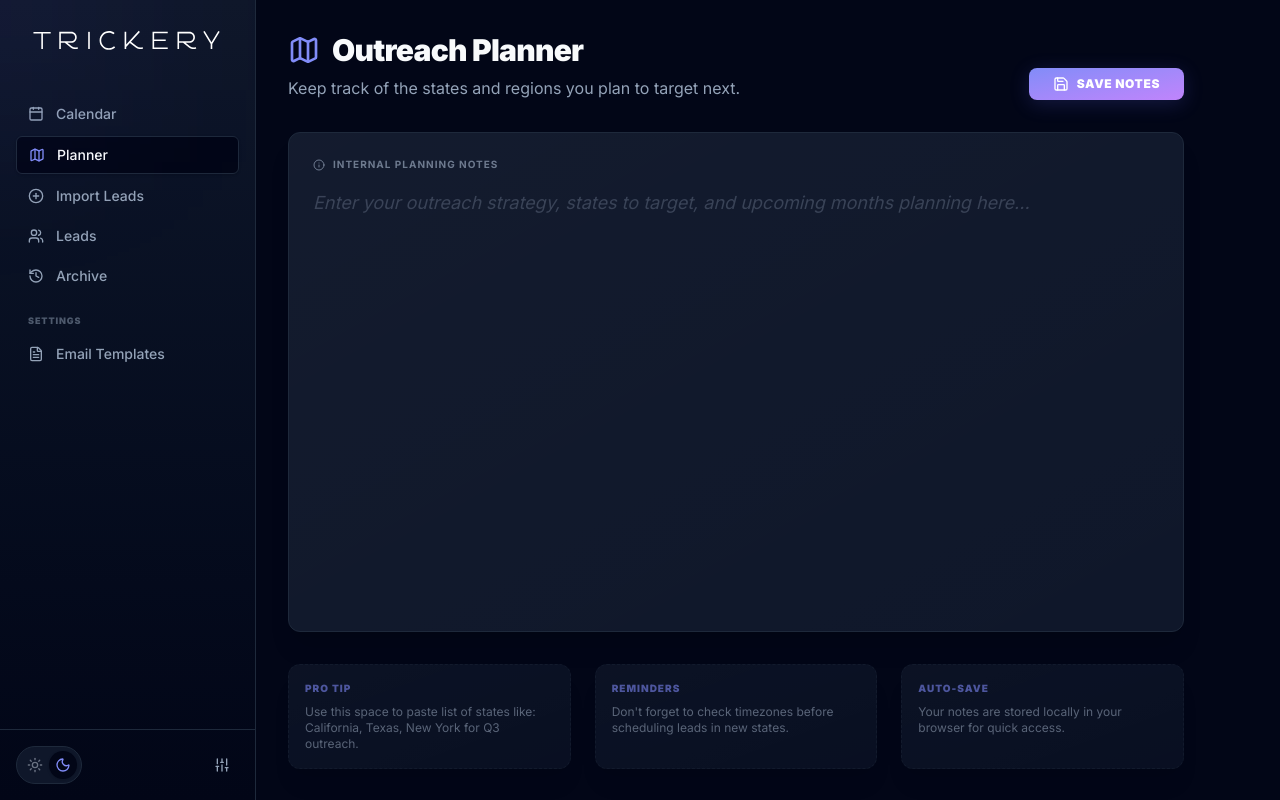
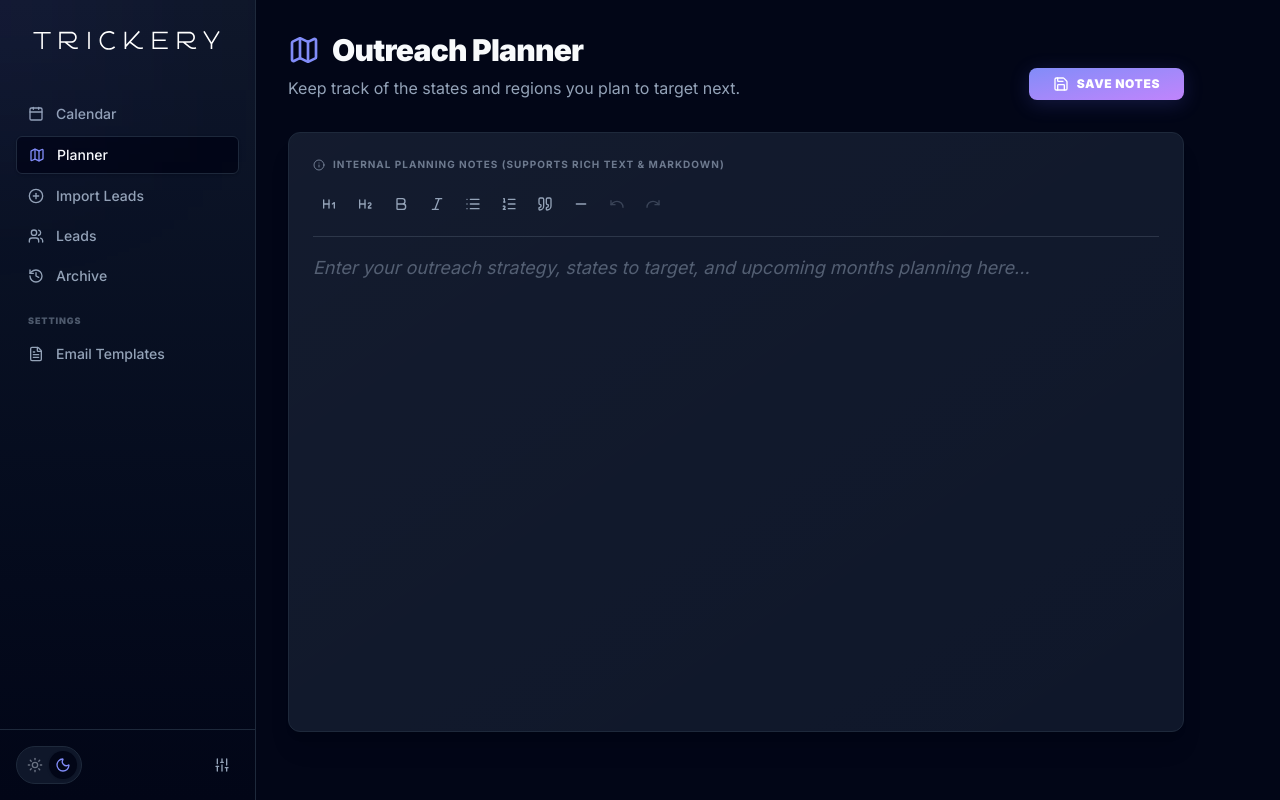
Before and after one commit to WRNRBRGR/trickery_outreach, a Next.js app: page /planner in a window 1280 px wide. Built offline with nearby package versions, Linux system fonts and the light colour scheme.

Commit message:
feat: integrate Tiptap rich text editor into the planner page with custom styling

```diff
--- a/package.json
+++ b/package.json
@@ -12,6 +12,10 @@
     "@google/generative-ai": "^0.24.1",
     "@supabase/ssr": "^0.10.2",
     "@supabase/supabase-js": "^2.105.0",
+    "@tiptap/extension-placeholder": "^3.23.4",
+    "@tiptap/pm": "^3.23.4",
+    "@tiptap/react": "^3.23.4",
+    "@tiptap/starter-kit": "^3.23.4",
     "clsx": "^2.1.1",
     "date-fns": "^4.1.0",
     "date-fns-tz": "^3.2.0",
--- a/src/app/globals.css
+++ b/src/app/globals.css
@@ -86,3 +86,73 @@ body {
   left: auto !important;
   bottom: 24px !important;
 }
+
+/* Tiptap Editor Styles */
+.tiptap {
+  outline: none !important;
+}
+
+.tiptap p.is-editor-empty:first-child::before {
+  color: var(--muted);
+  content: attr(data-placeholder);
+  float: left;
+  height: 0;
+  pointer-events: none;
+  font-style: italic;
+  opacity: 0.5;
+}
+
+.tiptap ul {
+  list-style-type: disc;
+  padding-left: 1.5rem;
+  margin: 1rem 0;
+}
+
+.tiptap ol {
+  list-style-type: decimal;
+  padding-left: 1.5rem;
+  margin: 1rem 0;
+}
+
+.tiptap li {
+  margin: 0.25rem 0;
+}
+
+.tiptap h1 {
+  font-size: 1.875rem;
+  font-weight: 900;
+  margin-top: 1.5rem;
+  margin-bottom: 0.75rem;
+  color: var(--foreground);
+}
+
+.tiptap h2 {
+  font-size: 1.5rem;
+  font-weight: 700;
+  margin-top: 1.25rem;
+  margin-bottom: 0.5rem;
+  color: var(--foreground);
+}
+
+.tiptap blockquote {
+  border-left: 3px solid var(--accent);
+  padding-left: 1rem;
+  font-style: italic;
+  margin: 1.5rem 0;
+  color: var(--muted);
+}
+
+.tiptap hr {
+  border: 0;
+  border-top: 1px solid var(--border);
+  margin: 2rem 0;
+}
+
+.tiptap strong {
+  font-weight: 700;
+  color: var(--accent);
+}
+
+.tiptap em {
+  font-style: italic;
+}
--- a/src/app/planner/page.tsx
+++ b/src/app/planner/page.tsx
@@ -3,6 +3,8 @@
 import { useState, useEffect } from "react";
 import { Map, Save, Info } from "lucide-react";
 import { cn } from "@/lib/utils";
+
+import RichTextEditor from "@/components/RichTextEditor";
 
 export default function PlannerPage() {
   const [note, setNote] = useState("");
@@ -56,34 +58,20 @@ export default function PlannerPage() {
         </div>
       </div>
 
-      <div className="glass-panel min-h-[500px] flex flex-col p-6 space-y-4">
+      <div className="glass-panel min-h-[600px] flex flex-col p-6 space-y-4">
         <div className="flex items-center space-x-2 text-[10px] font-bold uppercase tracking-widest text-[var(--muted)]/70">
           <Info className="h-3 w-3" />
-          <span>Internal Planning Notes</span>
+          <span>Internal Planning Notes (Supports Rich Text & Markdown)</span>
         </div>
 
-        <textarea
-          value={note}
-          onChange={(e) => setNote(e.target.value)}
+        <RichTextEditor
+          content={note}
+          onChange={setNote}
           placeholder="Enter your outreach strategy, states to target, and upcoming months planning here..."
-          className="flex-1 w-full bg-transparent border-none focus:ring-0 text-lg leading-relaxed resize-none placeholder:text-[var(--muted)]/30 placeholder:italic"
         />
       </div>
 
-      <div className="grid grid-cols-1 md:grid-cols-3 gap-6">
-        <div className="glass-panel p-4 space-y-2 border-dashed opacity-60">
-          <h3 className="text-[10px] font-black uppercase tracking-widest text-[var(--accent)]">Pro Tip</h3>
-          <p className="text-xs text-[var(--muted)]">Use this space to paste list of states like: California, Texas, New York for Q3 outreach.</p>
-        </div>
-        <div className="glass-panel p-4 space-y-2 border-dashed opacity-60">
-          <h3 className="text-[10px] font-black uppercase tracking-widest text-[var(--accent)]">Reminders</h3>
-          <p className="text-xs text-[var(--muted)]">Don't forget to check timezones before scheduling leads in new states.</p>
-        </div>
-        <div className="glass-panel p-4 space-y-2 border-dashed opacity-60">
-          <h3 className="text-[10px] font-black uppercase tracking-widest text-[var(--accent)]">Auto-Save</h3>
-          <p className="text-xs text-[var(--muted)]">Your notes are stored locally in your browser for quick access.</p>
-        </div>
-      </div>
+
     </div>
   );
 }
--- /dev/null
+++ b/src/components/RichTextEditor.tsx
@@ -0,0 +1,159 @@
+"use client";
+
+import { useEffect } from "react";
+import { useEditor, EditorContent } from "@tiptap/react";
+import StarterKit from "@tiptap/starter-kit";
+import Placeholder from "@tiptap/extension-placeholder";
+import {
+  Bold,
+  Italic,
+  List,
+  ListOrdered,
+  Quote,
+  Heading1,
+  Heading2,
+  Minus,
+  Undo,
+  Redo
+} from "lucide-react";
+import { cn } from "@/lib/utils";
+
+interface RichTextEditorProps {
+  content: string;
+  onChange: (content: string) => void;
+  placeholder?: string;
+}
+
+const MenuBar = ({ editor }: { editor: any }) => {
+  if (!editor) {
+    return null;
+  }
+
+  const buttons = [
+    {
+      icon: <Heading1 className="h-4 w-4" />,
+      title: "Heading 1",
+      action: () => editor.chain().focus().toggleHeading({ level: 1 }).run(),
+      isActive: editor.isActive("heading", { level: 1 }),
+    },
+    {
+      icon: <Heading2 className="h-4 w-4" />,
+      title: "Heading 2",
+      action: () => editor.chain().focus().toggleHeading({ level: 2 }).run(),
+      isActive: editor.isActive("heading", { level: 2 }),
+    },
+    {
+      icon: <Bold className="h-4 w-4" />,
+      title: "Bold",
+      action: () => editor.chain().focus().toggleBold().run(),
+      isActive: editor.isActive("bold"),
+    },
+    {
+      icon: <Italic className="h-4 w-4" />,
+      title: "Italic",
+      action: () => editor.chain().focus().toggleItalic().run(),
+      isActive: editor.isActive("italic"),
+    },
+    {
+      icon: <List className="h-4 w-4" />,
+      title: "Bullet List",
+      action: () => editor.chain().focus().toggleBulletList().run(),
+      isActive: editor.isActive("bulletList"),
+    },
+    {
+      icon: <ListOrdered className="h-4 w-4" />,
+      title: "Ordered List",
+      action: () => editor.chain().focus().toggleOrderedList().run(),
+      isActive: editor.isActive("orderedList"),
+    },
+    {
+      icon: <Quote className="h-4 w-4" />,
+      title: "Blockquote",
+      action: () => editor.chain().focus().toggleBlockquote().run(),
+      isActive: editor.isActive("blockquote"),
+    },
+    {
+      icon: <Minus className="h-4 w-4" />,
+      title: "Horizontal Rule",
+      action: () => editor.chain().focus().setHorizontalRule().run(),
+      isActive: false,
+    },
+    {
+      icon: <Undo className="h-4 w-4" />,
+      title: "Undo",
+      action: () => editor.chain().focus().undo().run(),
+      isActive: false,
+      disabled: !editor.can().undo(),
+    },
+    {
+      icon: <Redo className="h-4 w-4" />,
+      title: "Redo",
+      action: () => editor.chain().focus().redo().run(),
+      isActive: false,
+      disabled: !editor.can().redo(),
+    },
+  ];
+
+  return (
+    <div className="flex flex-wrap gap-1 pb-4 mb-4 border-b border-[var(--muted)]/20">
+      {buttons.map((btn, i) => (
+        <button
+          key={i}
+          onClick={(e) => {
+            e.preventDefault();
+            btn.action();
+          }}
+          disabled={btn.disabled}
+          title={btn.title}
+          className={cn(
+            "p-2 rounded-md transition-all duration-200",
+            btn.isActive
+              ? "bg-[var(--accent)] text-black"
+              : "hover:bg-[var(--muted)]/20 text-[var(--muted)] hover:text-white",
+            btn.disabled && "opacity-30 cursor-not-allowed"
+          )}
+        >
+          {btn.icon}
+        </button>
+      ))}
+    </div>
+  );
+};
+
+export default function RichTextEditor({ content, onChange, placeholder }: RichTextEditorProps) {
+  const editor = useEditor({
+    extensions: [
+      StarterKit.configure({
+        heading: {
+          levels: [1, 2],
+        },
+      }),
+      Placeholder.configure({
+        placeholder: placeholder || "Start typing...",
+      }),
+    ],
+    content: content,
+    onUpdate: ({ editor }) => {
+      onChange(editor.getHTML());
+    },
+    editorProps: {
+      attributes: {
+        class: "tiptap focus:outline-none min-h-[400px] text-lg leading-relaxed",
+      },
+    },
+  });
+
+  // Update content if it changes externally (e.g. on load)
+  useEffect(() => {
+    if (editor && content !== editor.getHTML()) {
+      editor.commands.setContent(content);
+    }
+  }, [content, editor]);
+
+  return (
+    <div className="w-full flex flex-col">
+      <MenuBar editor={editor} />
+      <EditorContent editor={editor} />
+    </div>
+  );
+}
```
Also changed, not shown: 1 other file (tests, documents, lock files or other folders).
